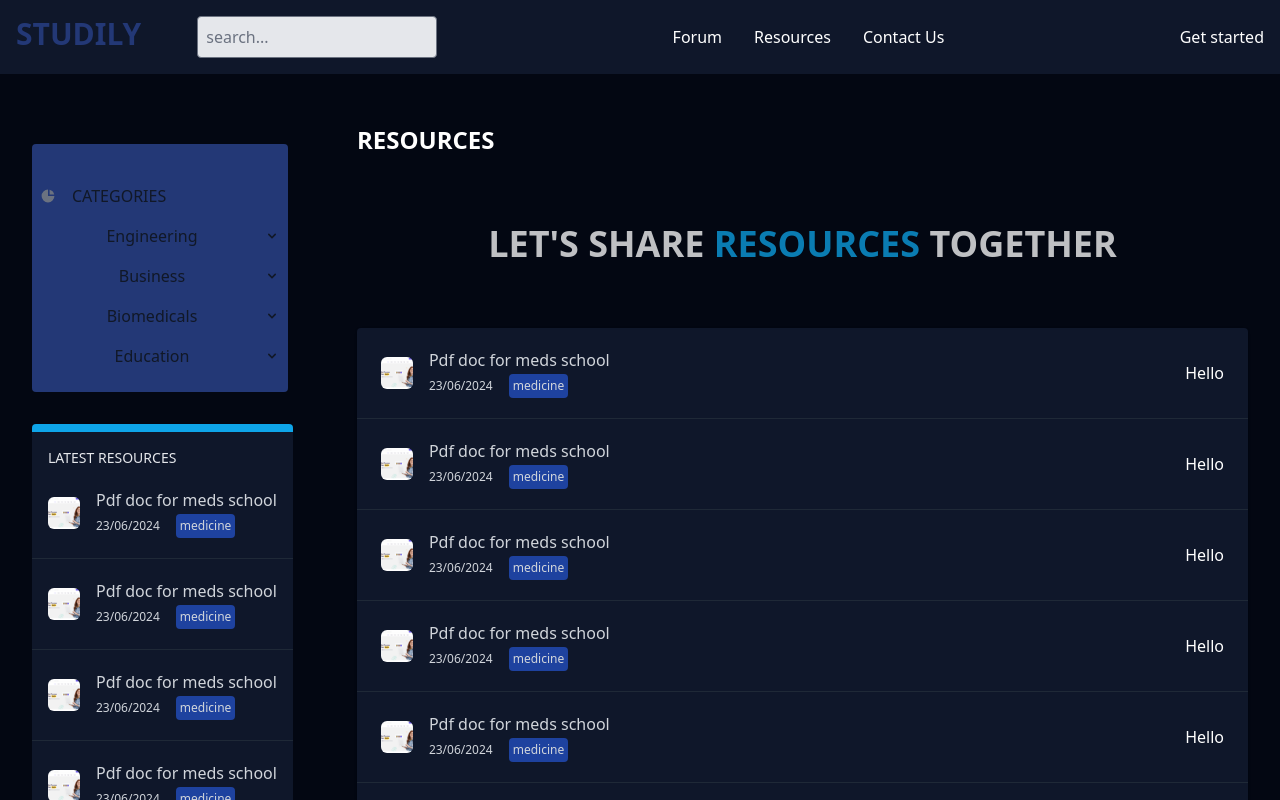
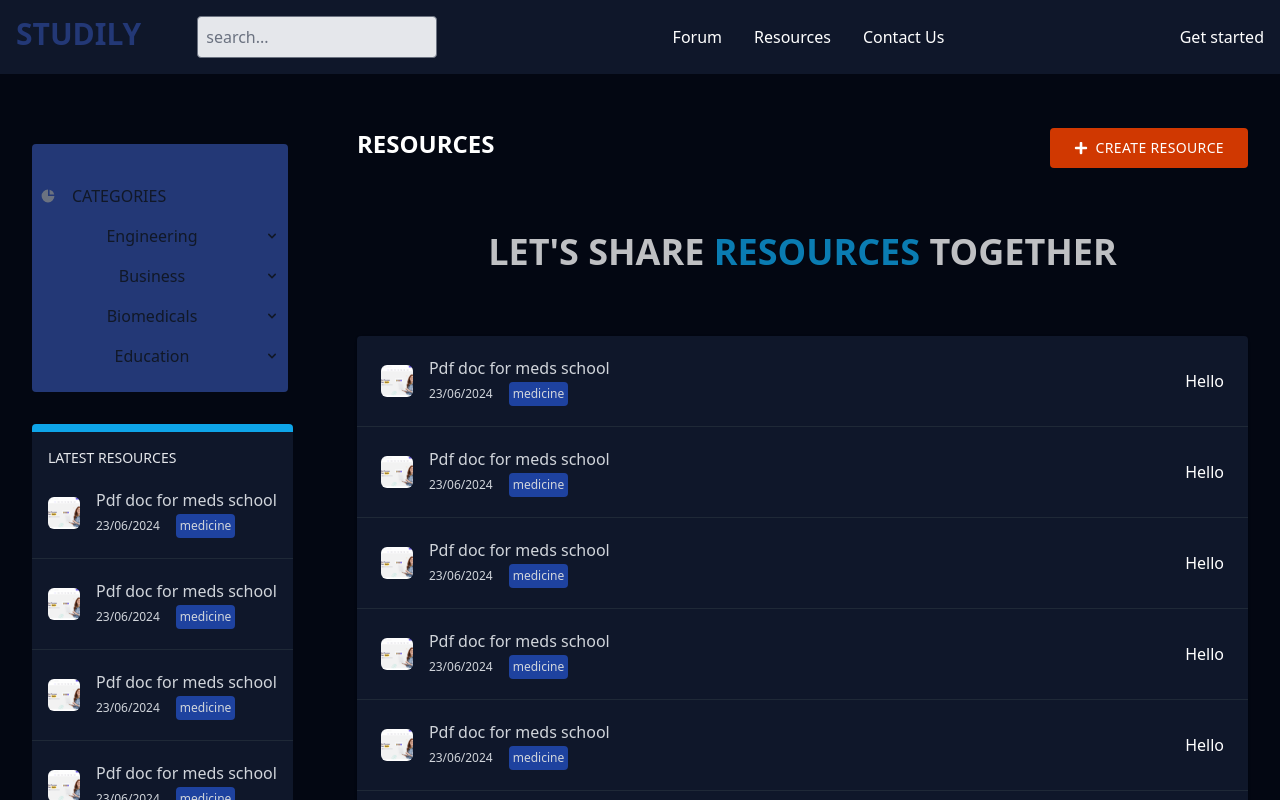
Before and after one commit to tessobelvine/studily, a Next.js app: page /resources in a window 1280 px wide. Shown: the top 800 px of the page. Built offline with nearby package versions, Linux system fonts and the light colour scheme; no server answers.

Commit message:
saved changes

```diff
--- a/app/contact/page.jsx
+++ b/app/contact/page.jsx
@@ -1,7 +1,7 @@
+/* eslint-disable react/no-unescaped-entities */
 // import Link from "next/link";
 import React from "react";
-import { FaFacebook, FaPhone, FaPaperPlane, FaEnvelopeOpen, FaLocationArrow, FaTwitter, FaWhatsapp, FaInstagram, FaLinkedin, FaTwitterSquare, FaFontAwesome } from "react-icons/fa";
-import { HiLocationMarker } from "react-icons/hi";
+import { FaEnvelopeOpen, FaFacebook, FaInstagram, FaLinkedin, FaLocationArrow, FaPaperPlane, FaPhone, FaTwitter, FaWhatsapp } from "react-icons/fa";
 
 export default function page() {
   return (
@@ -52,7 +52,7 @@ export default function page() {
               className="block p-2 w-full text-sm text-gray rounded-lg border border-gray-300 dark:placeholder dark:text-white border-none "></textarea>
           </div>
           <div className="flex gap-2 items-center bg-black w-48 rounded py-2 px-4 mt-16">
-          <FaPaperPlane color="white" size={22}/>
+            <FaPaperPlane color="white" size={22} />
             <button className=" text-white ">Send message</button>
           </div>
         </div>
@@ -77,28 +77,24 @@ export default function page() {
 
             <div className="flex gap-4 pt-24 items-center px-20">
               <div>
-                <FaFacebook  size={30} color="blue"/>
+                <FaFacebook size={30} color="blue" />
               </div>
               <div>
-                <FaWhatsapp  size={30} color="green"/>
+                <FaWhatsapp size={30} color="green" />
               </div>
               <div>
-                <FaTwitter size={30} color="blue"/>
+                <FaTwitter size={30} color="blue" />
               </div>
               <div>
-                <FaInstagram  size={30} color="#D90166"/>
+                <FaInstagram size={30} color="#D90166" />
               </div>
               <div>
-                <FaLinkedin  size={30} color="blue"/>
-              </div>
-            </div>
-
-
-
+                <FaLinkedin size={30} color="blue" />
               </div>
             </div>
           </div>
-
+        </div>
+      </div>
     </section>
   );
 }
--- a/app/resources/layout.jsx
+++ b/app/resources/layout.jsx
@@ -1,7 +1,8 @@
+
 import Aside from "@/components/Aside";
 import SecondAside from "@/components/SecondAside";
 
-export default function ({ children }) {
+export default function layout({ children }) {
   return (
     <div className="container py-16 px-4 mx-auto bg-gray-950">
       <section className="flex  flex-col gap-8 lg:flex-row lg:items-start">
--- /dev/null
+++ b/app/resources/new/page.jsx
@@ -0,0 +1,10 @@
+import React from 'react'
+
+export default function page() {
+    return (
+        <div>
+            <h2 className="text-white font-extrabold text-2xl uppercase">add new resource</h2>
+            <form action="" className="mt-8"></form>
+        </div>
+    )
+}
--- a/app/resources/page.jsx
+++ b/app/resources/page.jsx
@@ -1,5 +1,7 @@
 /* eslint-disable react/no-unescaped-entities */
 import ResourceCards from "@/components/ResourceCards";
+import Link from "next/link";
+import { FaPlus } from "react-icons/fa";
 
 const resources = [
   {
@@ -49,9 +51,12 @@ const resources = [
 export default function page() {
   return (
     <div className="">
-      <h2 className=" animate-bounce text-white   font-extrabold text-2xl">
-        RESOURCES
-      </h2>
+      <div className="flex items-center justify-between">
+        <h2 className=" animate-bounce text-white   font-extrabold text-2xl">
+          RESOURCES
+        </h2>
+        <Link href={'/resources/new'} className="bg-orange-600 border-none text-white uppercase leading-4 tracking-wide text-sm px-6 py-3 rounded hover:bg-slate-900 flex items-center justify-center gap-2"><FaPlus className="text-sm " /> Create Resource</Link>
+      </div>
       <div className="text-white  py-8 lg:py-16 block">
         <h1 className="lg:text-4xl font-extrabold text-center opacity-75 text-2xl ">
           LET'S SHARE <span className="text-sky-500">RESOURCES</span> TOGETHER
```
Lines whose indentation alone changed are shown as unchanged.
